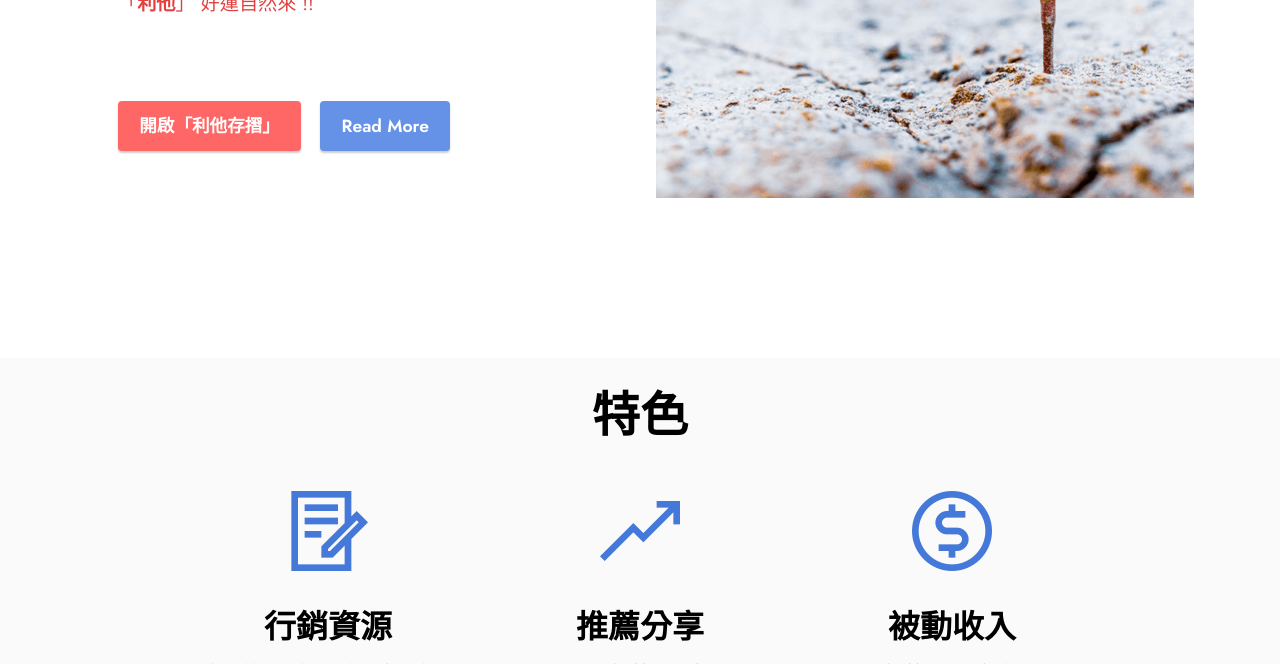
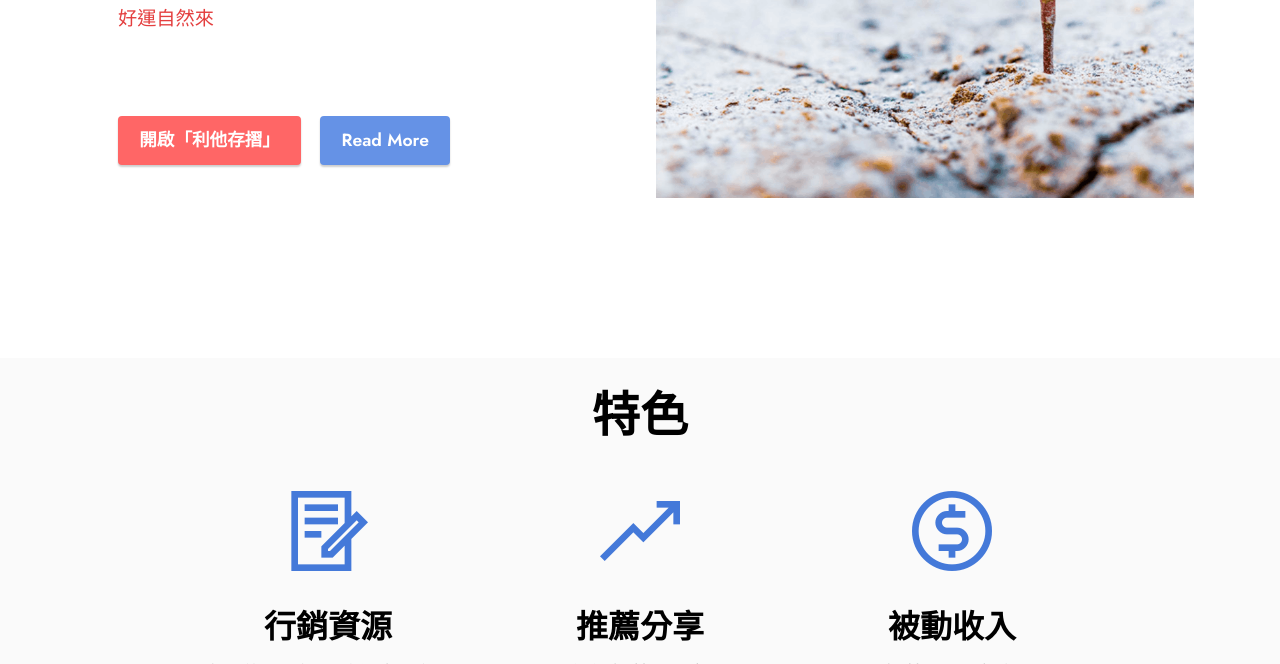
Before and after one commit to schoolez/schoolez.github.io, a plain HTML site: page index.html in a window 1280 px wide. Shown: the part 436-1100 px from the top of the page. Drawn offline with Linux system fonts and the light colour scheme; files whose address does not match are found by name.

Commit message:
Sync Test

```diff
--- a/index.html
+++ b/index.html
@@ -78,7 +78,7 @@
             <div class="col-12 col-md">
                 <div class="text-wrapper">
                     <h1 class="mbr-section-title mbr-fonts-style mb-3 display-1"><strong><br></strong><strong>一個人走得快</strong><br><strong>一群人走得遠</strong></h1>
-                    <p class="mbr-text mbr-fonts-style display-7">「<strong>利他</strong>」 好運自然來 !!<br><br><br></p>
+                    <p class="mbr-text mbr-fonts-style display-7">「<strong>利他</strong>」 <br>好運自然來<br><br><br></p>
                     <div class="mbr-section-btn mt-3"><a class="btn btn-secondary display-4" href="#">開啟「利他存摺」</a>
                         <a class="btn btn-primary display-4" href="#">Read More</a></div>
                 </div>
```
